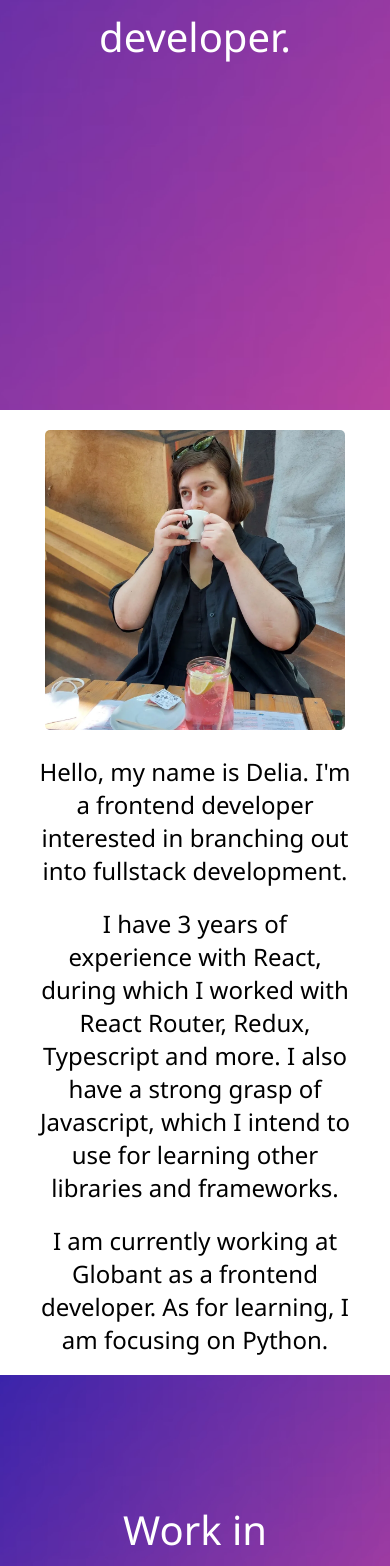
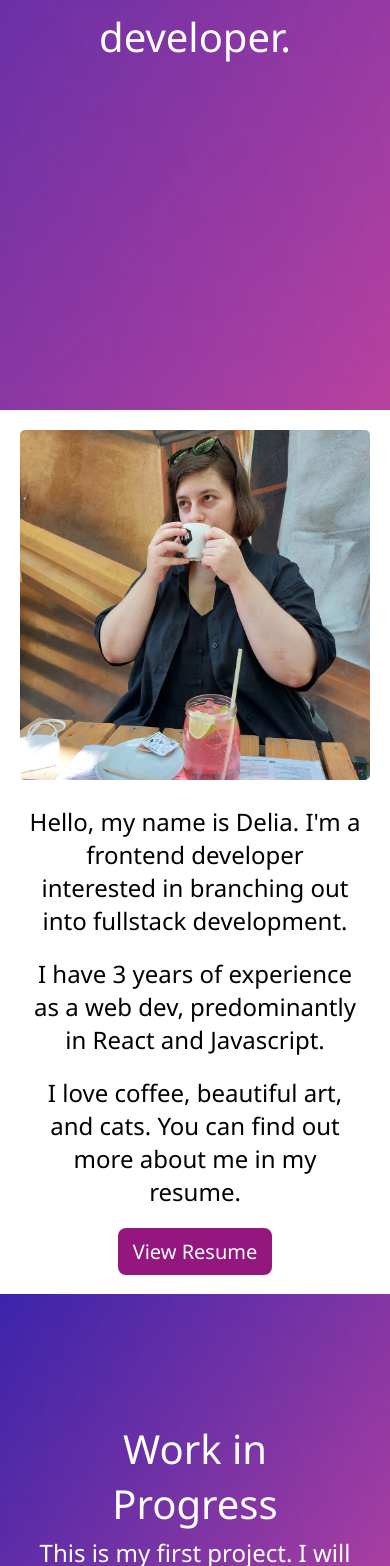
Before and after one commit to deevarzariu/personal-website, a React (Create React App) app: page / in a window 390 px wide. Shown: the part 434-2000 px from the top of the page. Built offline with nearby package versions, Linux system fonts and the light colour scheme.

Commit message:
Added download link to resume

```diff
--- a/src/assets/styles/AboutSection.css
+++ b/src/assets/styles/AboutSection.css
@@ -38,15 +38,15 @@
   }
 }
 
-@media (max-width: 800px) {
+@media (max-width: 1024px) {
   .about-section {
     flex-direction: column;
     padding: 5% 10%;
   }
 
   .about-section__image-container {
-    height: 400px;
-    width: 400px;
+    height: 450px;
+    width: 450px;
   }
 
   .about-section__text {
@@ -55,8 +55,13 @@
 }
 
 @media (max-width: 600px) {
+  .about-section {
+    flex-direction: column;
+    padding: 5% 7%;
+  }
+
   .about-section__image-container {
-    height: 300px;
-    width: 300px;
+    height: 350px;
+    width: 350px;
   }
 }
--- /dev/null
+++ b/src/assets/styles/DownloadLink.css
@@ -0,0 +1,20 @@
+.link {
+  display: block;
+  width: fit-content;
+  padding: 10px 15px;
+  border-radius: 8px;
+  text-decoration: none;
+  color: #fff;
+  background-color: #94167f;
+  font-size: 1.25rem;
+}
+
+.link:hover {
+  background-color: #b21a98;
+}
+
+@media (max-width: 1024px) {
+  .link {
+    margin: 0 auto;
+  }
+}
--- a/src/components/AboutSection.tsx
+++ b/src/components/AboutSection.tsx
@@ -1,11 +1,13 @@
 import { useTranslation } from "react-i18next";
 import "src/assets/styles/AboutSection.css";
+import DownloadLink from "./DownloadLink";
 
 function AboutSection() {
   const { t } = useTranslation();
   const INTRODUCTION = t("ABOUT_SECTION.INTRODUCTION");
   const EXPERIENCE = t("ABOUT_SECTION.EXPERIENCE");
-  const OCCUPATION = t("ABOUT_SECTION.OCCUPATION");
+  const PERSONAL = t("ABOUT_SECTION.PERSONAL");
+  const DOWNLOAD = t("ABOUT_SECTION.DOWNLOAD");
 
   return (
     <section className="about-section">
@@ -20,7 +22,8 @@ function AboutSection() {
         <div>
           <h3 className="mb-20">{INTRODUCTION}</h3>
           <h3 className="mb-20">{EXPERIENCE}</h3>
-          <h3>{OCCUPATION}</h3>
+          <h3 className="mb-20">{PERSONAL}</h3>
+          <DownloadLink title={DOWNLOAD} link="files/resume.pdf" />
         </div>
       </div>
     </section>
--- /dev/null
+++ b/src/components/DownloadLink.tsx
@@ -0,0 +1,12 @@
+import "src/assets/styles/DownloadLink.css";
+
+type Props = {
+  title: string;
+  link: string;
+}
+
+const DownloadLink = ({ title, link }: Props) => {
+  return <a className="link" href={link} download>{title}</a>
+}
+
+export default DownloadLink;
--- a/src/components/HeroSection.tsx
+++ b/src/components/HeroSection.tsx
@@ -1,5 +1,4 @@
 import { useTranslation } from "react-i18next";
-// import "@styles/HeroSection.css";
 import "src/assets/styles/HeroSection.css";
 
 function HeroSection() {
--- a/src/data/en.json
+++ b/src/data/en.json
@@ -5,8 +5,9 @@
   },
   "ABOUT_SECTION": {
     "INTRODUCTION": "Hello, my name is Delia. I'm a frontend developer interested in branching out into fullstack development.",
-    "EXPERIENCE": "I have 3 years of experience with React, during which I worked with React Router, Redux, Typescript and more. I also have a strong grasp of Javascript, which I intend to use for learning other libraries and frameworks.",
-    "OCCUPATION": "I am currently working at Globant as a frontend developer. As for learning, I am focusing on Python."
+    "EXPERIENCE": "I have 3 years of experience as a web dev, predominantly in React and Javascript.",
+    "PERSONAL": "I love coffee, beautiful art, and cats. You can find out more about me in my resume.",
+    "DOWNLOAD": "View Resume"
   },
   "PROJECT_SECTION": {
     "TITLE": "Work in Progress",
--- a/src/data/ro.json
+++ b/src/data/ro.json
@@ -4,13 +4,14 @@
     "INTRODUCTION_END": "Sunt dezvoltator web."
   },
   "ABOUT_SECTION": {
-    "INTRODUCTION": "Salut, numele meu este Delia. Sunt o programatoare frontend interesată să îmi diversific portofoliul către dezvoltare fullstack.",
-    "EXPERIENCE": "Am 3 ani de experiență cu React, timp în care am lucrat cu React Router, Redux, Typescript și multe altele. Totodată am cunoștințe solide de Javascript, pe care intenționez să le folosesc pentru a învăța și alte framework-uri și librării.",
-    "OCCUPATION": "În acest moment lucrez la Globant ca programator frontend. Pe lângă asta, mă concentrez pe studiul limbajului Python."
+    "INTRODUCTION": "Salut, numele meu este Delia. Sunt programator frontend și sunt interesată să tranziționez către dezvoltare fullstack.",
+    "EXPERIENCE": "Am 3 ani de experiență în dezvoltare web, cu specializare pe React și Javascript.",
+    "PERSONAL": "Sunt pasionată de cafea, artă și pisici. Puteți afla mai multe despre mine în CV-ul meu.",
+    "DOWNLOAD": "Vezi CV"
   },
   "PROJECT_SECTION": {
     "TITLE": "Work in Progress",
-    "SUBTITLE": "Momentan acesta este primul meu proiect individual. Voi adăuga proiecte noi curând."
+    "SUBTITLE": "Momentan acesta este primul meu proiect personal. Voi adăuga proiecte noi curând."
   },
   "CONTACT_SECTION": {
     "TITLE": "Contact",
```
Also changed, not shown: 1 other file (tests, documents, lock files or other folders).
